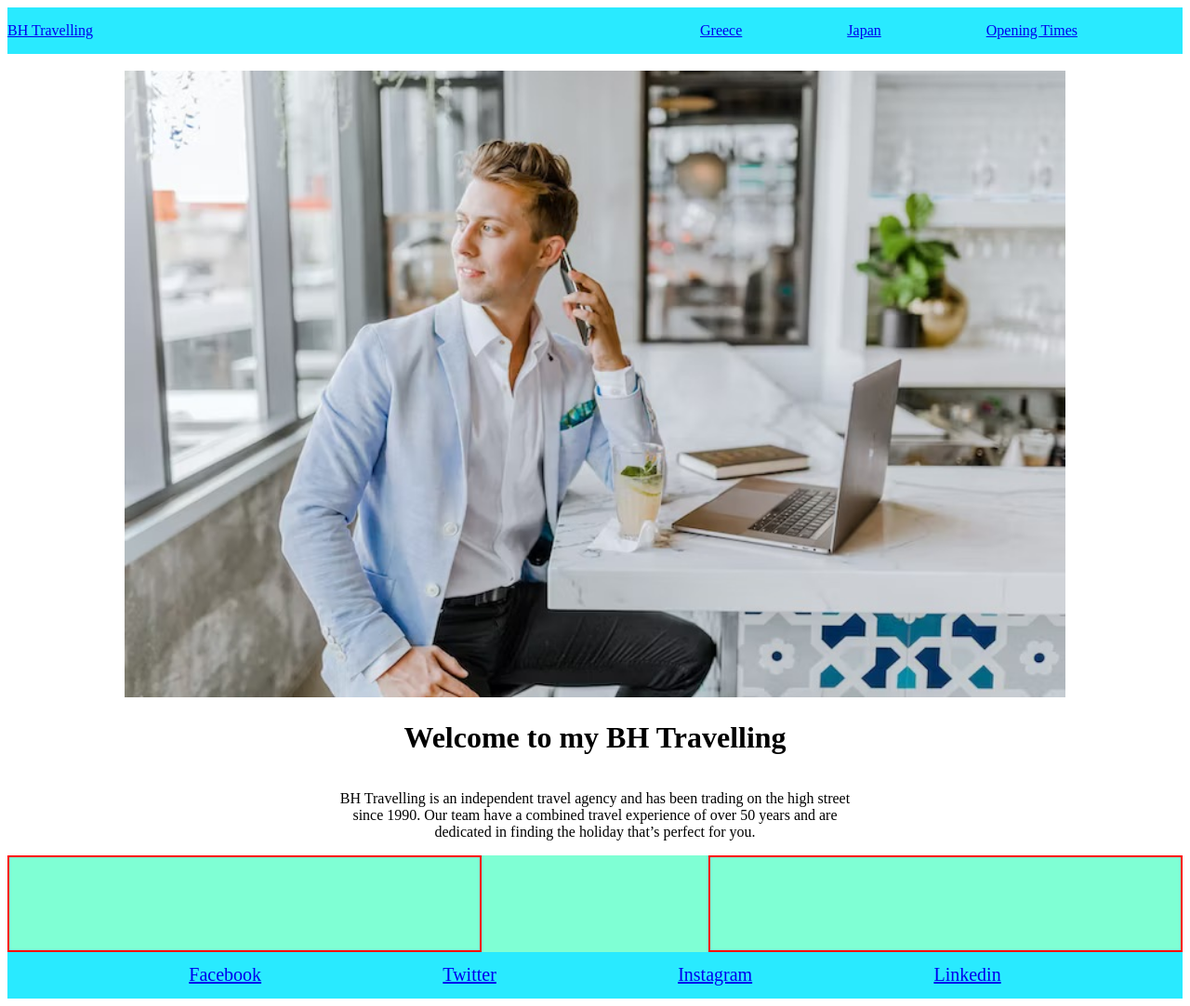
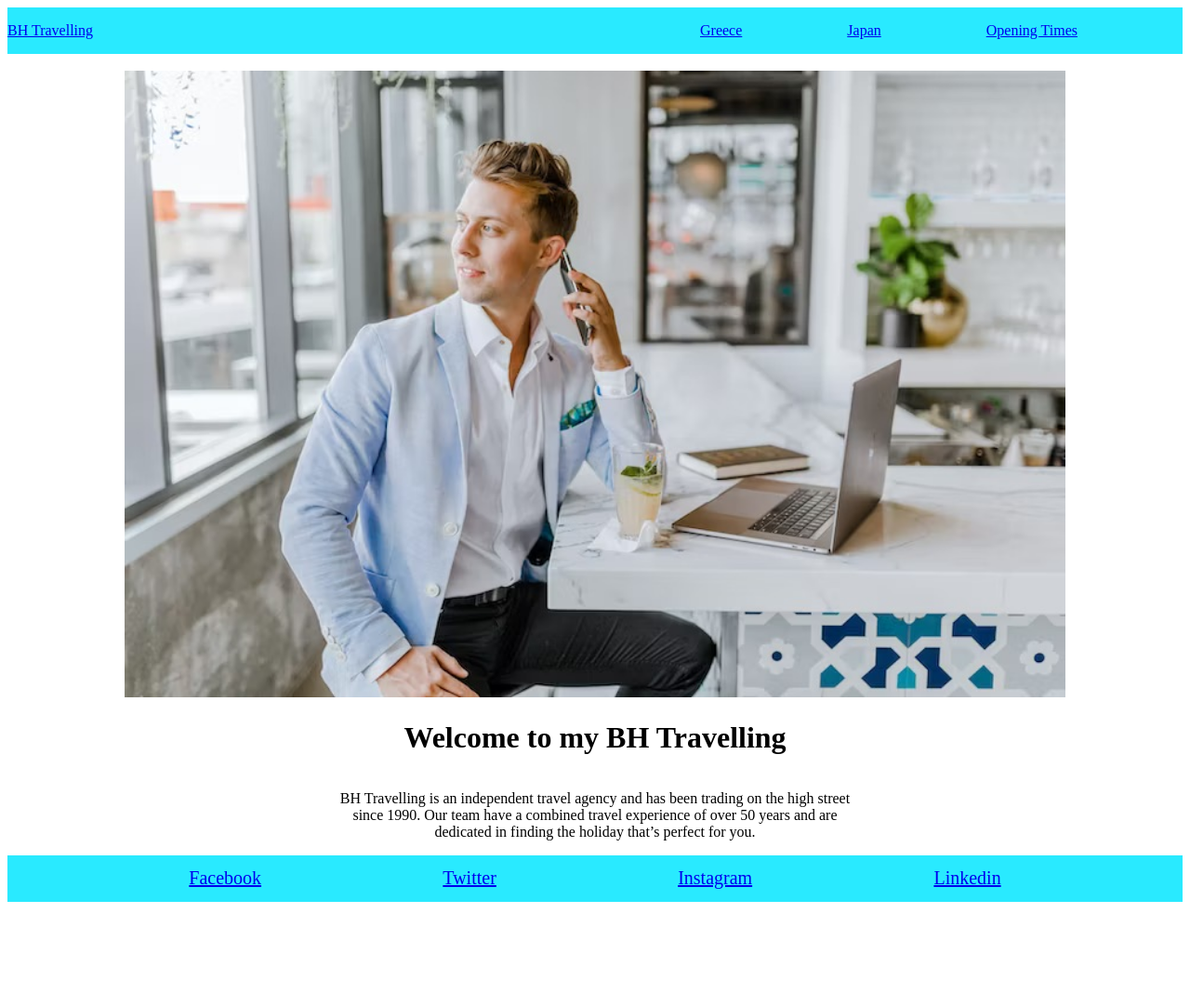
Before and after one commit to brandonh16/travel-agent-project, a plain HTML site: page index.html in a window 1280 px wide. Shown: the whole page at 93% size. After the commit the page ends 978 px from the top, so only its background shows below. Drawn offline with Linux system fonts and the light colour scheme.

Commit message:
final index update

```diff
--- a/index.html
+++ b/index.html
@@ -46,12 +46,7 @@ Our team have a combined travel experience of over 50 years
 and are dedicated in finding the holiday that’s perfect for you.</p>
 </div>
 
-</div>
 
-<div class="box-holder">
-<div class="box"></div>
-<div class="box"></div>
-</div>
 
 <!-- Footer -->
 <div class="footer">
```
